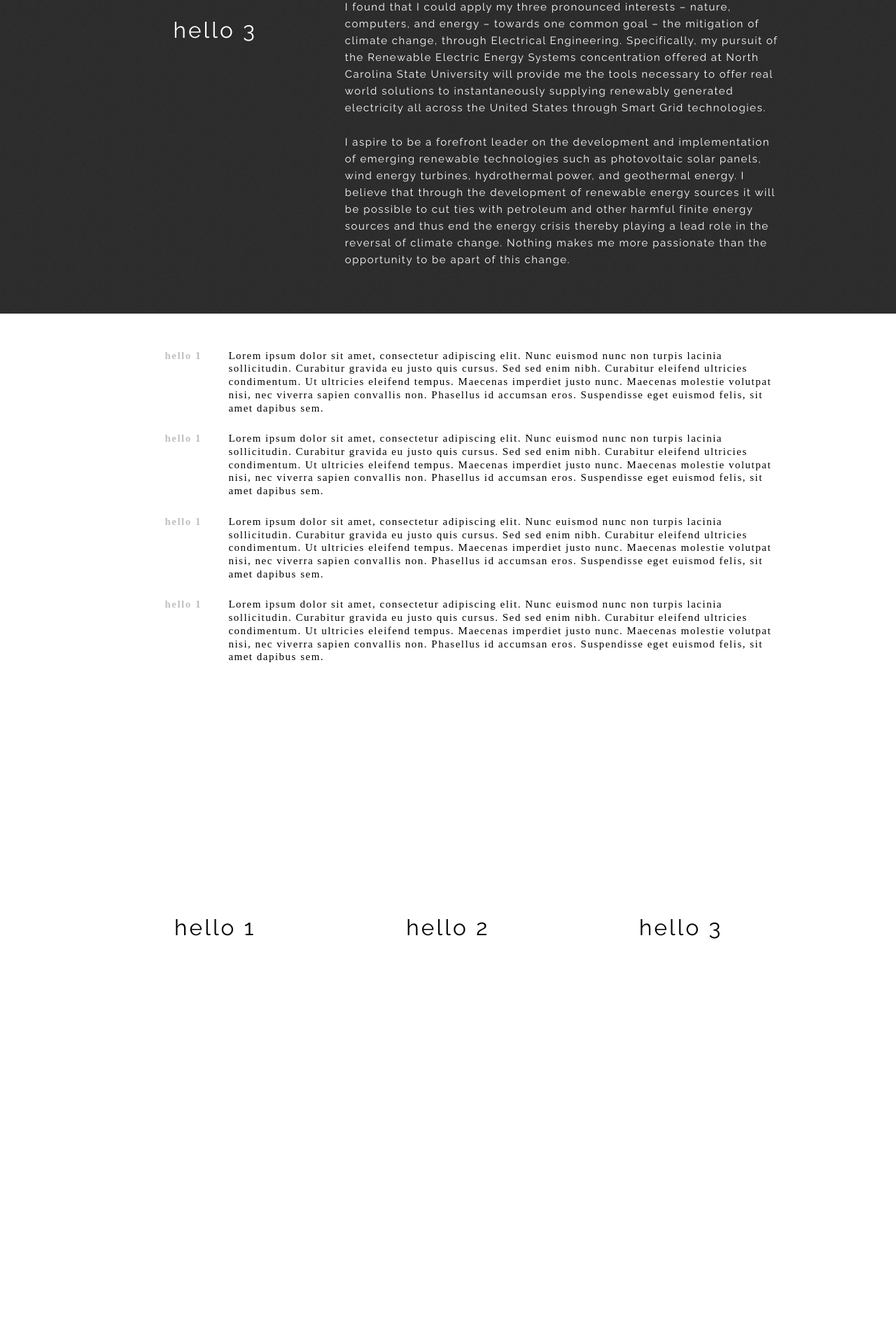
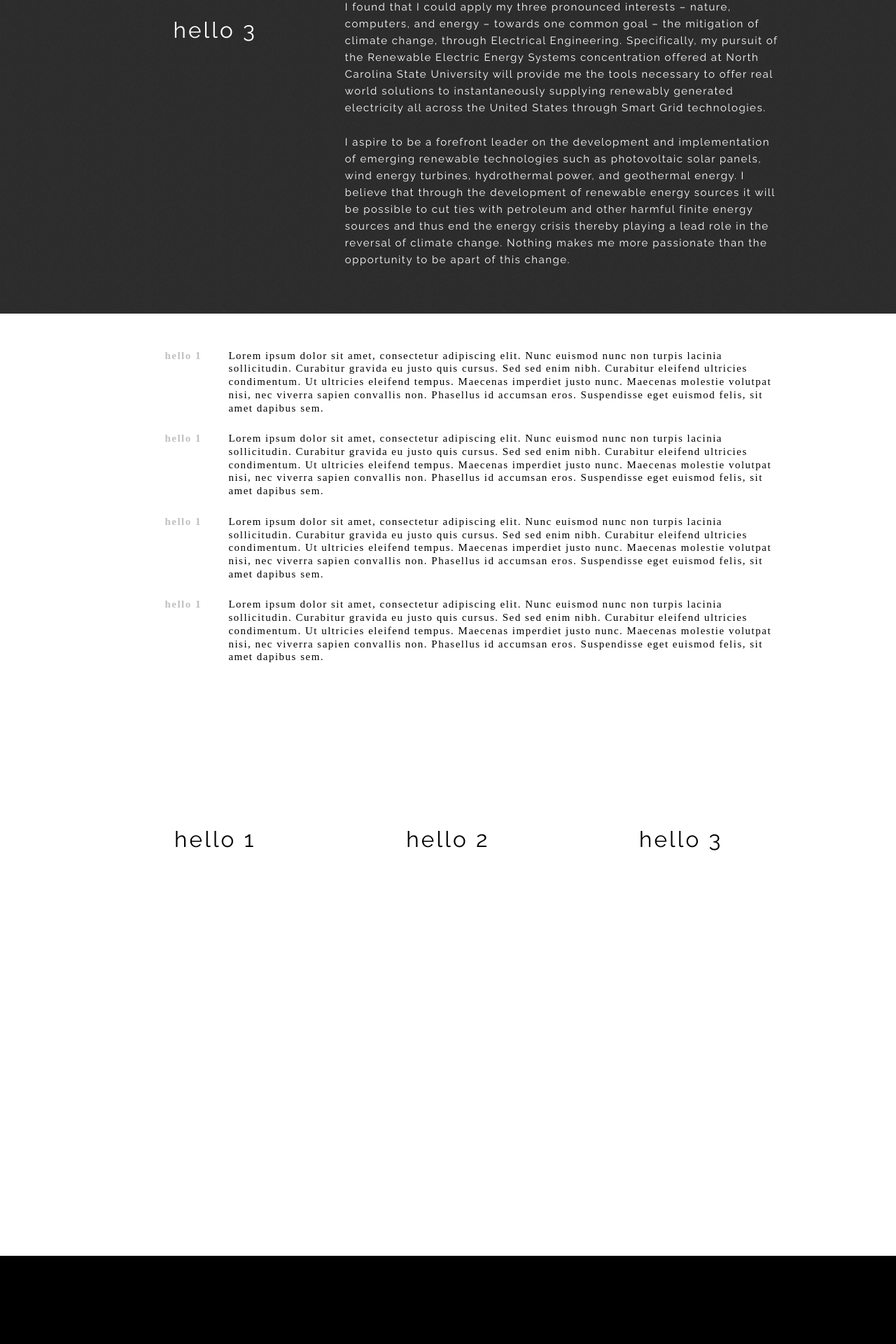
Before and after one commit to jacksoncwilliams/jackson-erin, a Jekyll site: the page built from simpleindex.html, in a window 1280 px wide. Shown: the part 1883-3803 px from the top of the page at 70% size. Built offline with Jekyll 4.4.1, drawn with Linux system fonts in a browser that asks for light colours; nearby versions of some CDN libraries; some web fonts are replaced; after the commit the page ends 3677 px from its top, so only the background shows below that.

Commit message:
Update simple.css

```diff
--- a/css/simple.css
+++ b/css/simple.css
@@ -156,7 +156,7 @@ body {
    float: left;
    padding-bottom: 40px;
    width: 100%;
-   height: 600px;
+   height: auto;
    padding-top: 3%;
 }
 
```
